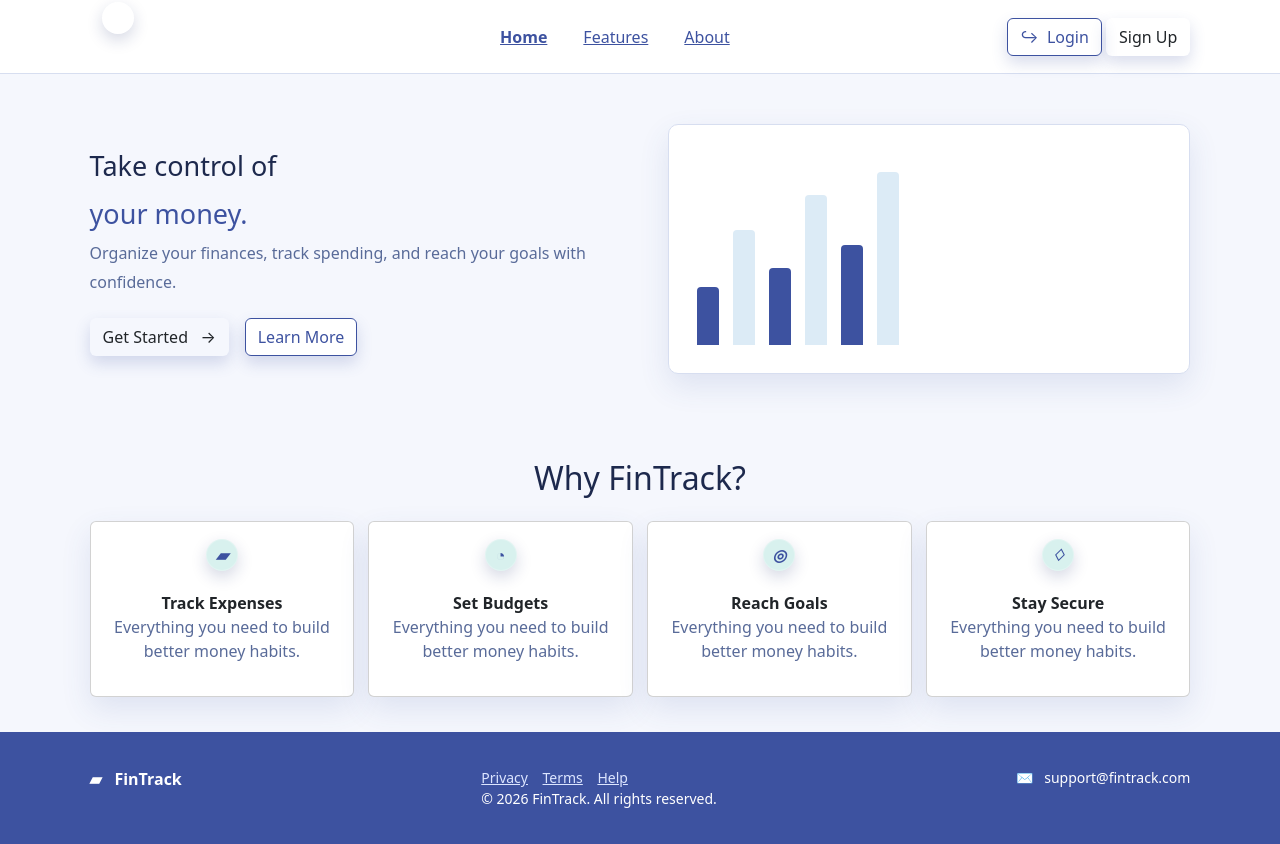
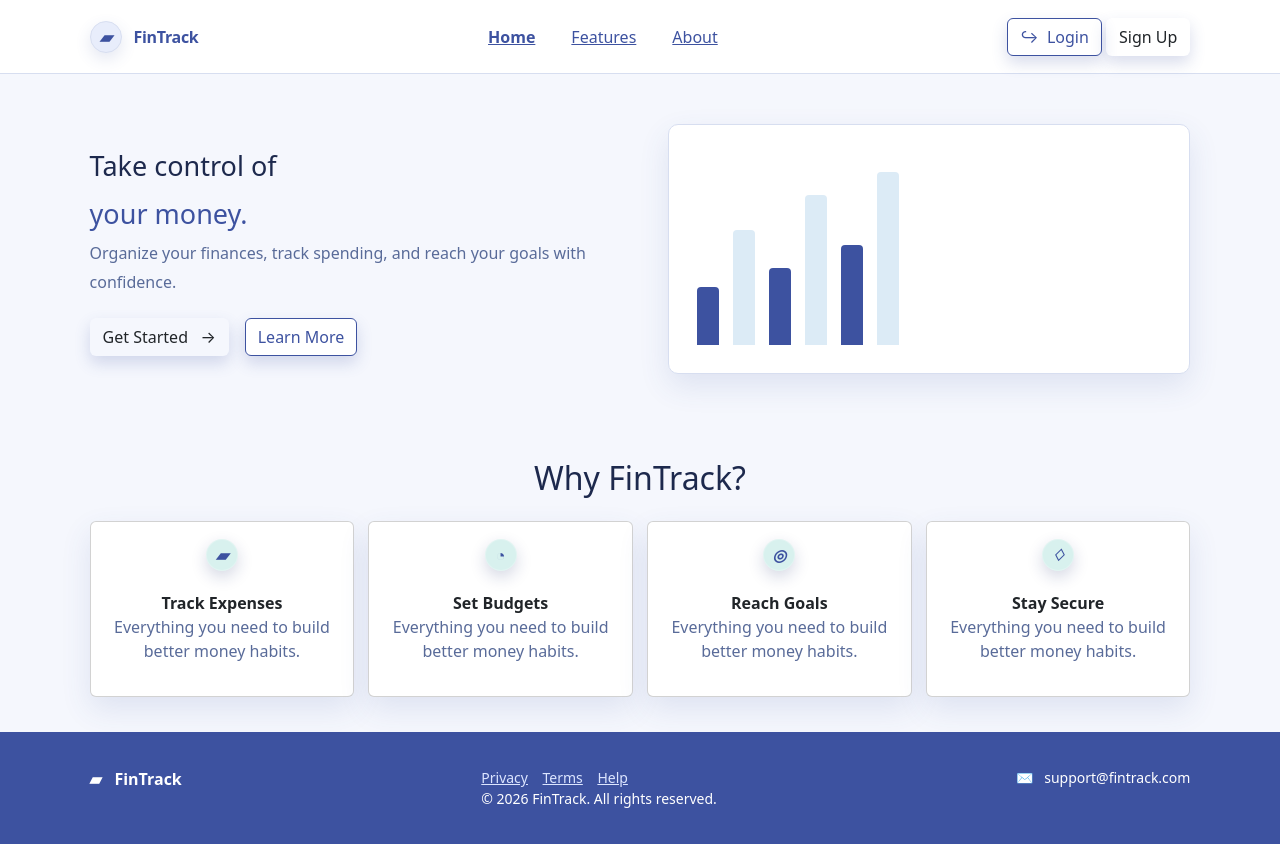
Before and after one commit to fwz-blk/FinTrack, a Flask app: page / in a window 1280 px wide. Run offline with Flask 3, Linux system fonts and the light colour scheme.

Commit message:
Restore landing page brand contrast
Override authenticated sidebar brand styling in the public navigation so the FinTrack logo and wordmark remain visible on the light landing page.

Co-authored-by: Copilot <223556219+Copilot@users.noreply.github.com>

```diff
--- a/static/css/style.css
+++ b/static/css/style.css
@@ -365,6 +365,17 @@ a:hover { color: var(--teal-dark); }
   border-color: var(--line);
   backdrop-filter: blur(16px);
 }
+.landing-nav .brand {
+  color: var(--navy);
+  padding: 0;
+  font-size: 16px;
+}
+.landing-nav .brand-mark {
+  color: var(--navy);
+  background: #e8edfb;
+  border-color: #d7def0;
+  box-shadow: 0 6px 16px rgb(61 82 160 / 14%);
+}
 .landing-nav nav a, .landing-nav nav a:first-child { color: var(--navy); }
 .landing-nav nav a:hover, .landing-nav nav a.active { color: var(--blue); }
 .hero, .features-hero, .about-hero { background: transparent; }
```
